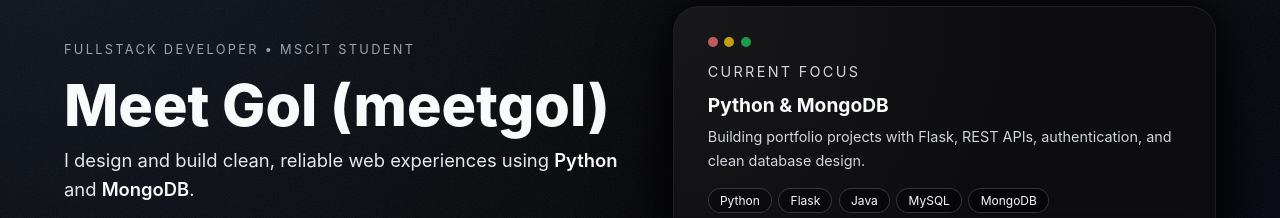
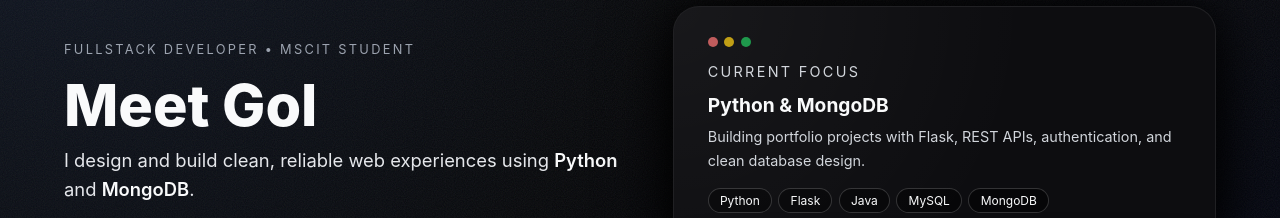
Before and after one commit to meet5301/MeetGol, a plain HTML site: page index.html in a window 1280 px wide. Shown: the part 226-444 px from the top of the page. Drawn offline with Linux system fonts and the light colour scheme.

Commit message:
Update index.html

```diff
--- a/index.html
+++ b/index.html
@@ -9,7 +9,7 @@
   <!-- SEO Meta Tags -->
   <title>Meet Gol | meetgol | Official Portfolio | FullStack Developer</title>
 
-  <meta name="description" content="Meet Gol  – FullStack Developer. Python, Java, Flask, MongoDB projects, portfolio, resume, education, skills, and contact details.">
+  <meta name="description" content="Meet Gol (meetgol) – FullStack Developer. Python, Java, Flask, MongoDB projects, portfolio, resume, education, skills, and contact details.">
   <meta name="keywords" content="meetgol, meet gol, meetgol portfolio, meetgol developer, Meet Gol, Fullstack developer, Python developer Ahmedabad">
 
   <meta name="viewport" content="width=device-width, initial-scale=1">
@@ -84,7 +84,7 @@
     <section class="hero section reveal">
       <div class="hero-left">
         <p class="hero-label">FullStack Developer • MSCIT Student</p>
-        <h1>Meet Gol (meetgol)</h1>
+        <h1>Meet Gol </h1>
 
         <h2>
           I design and build clean, reliable web experiences using
```
